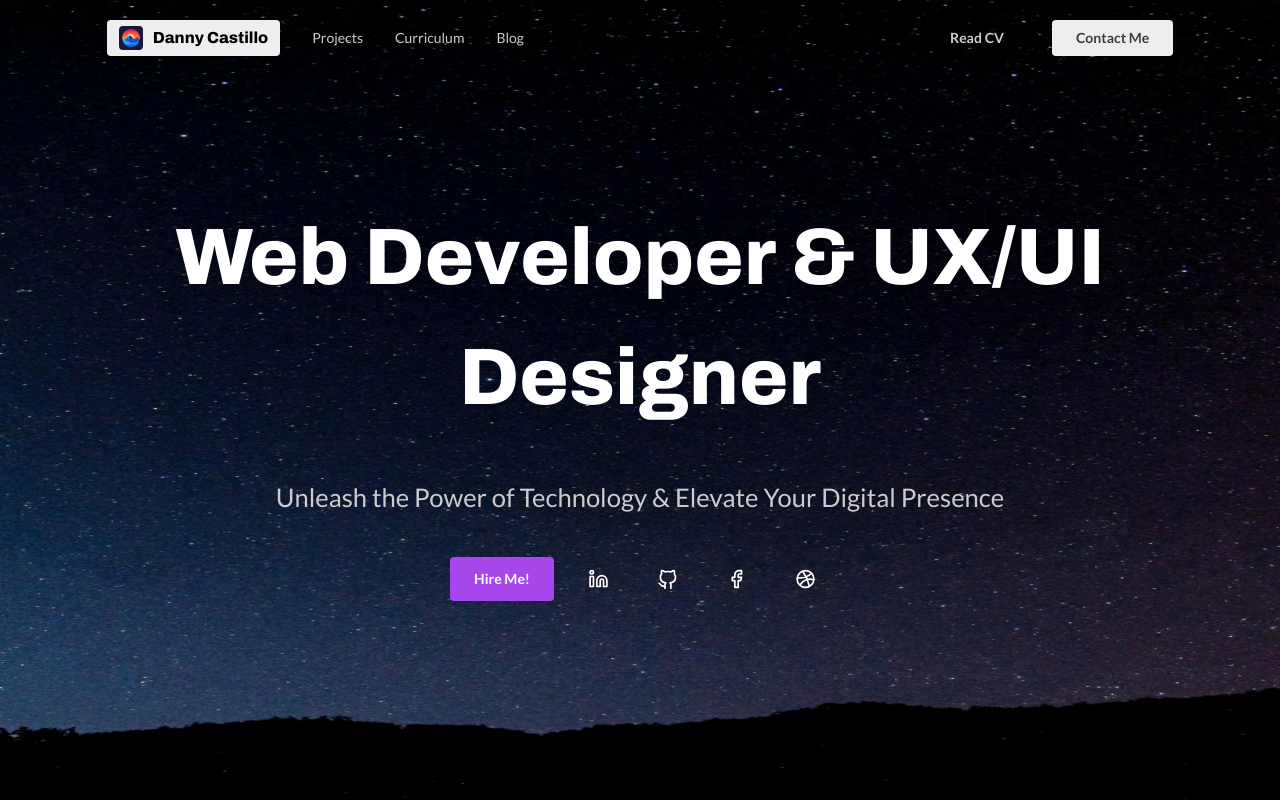
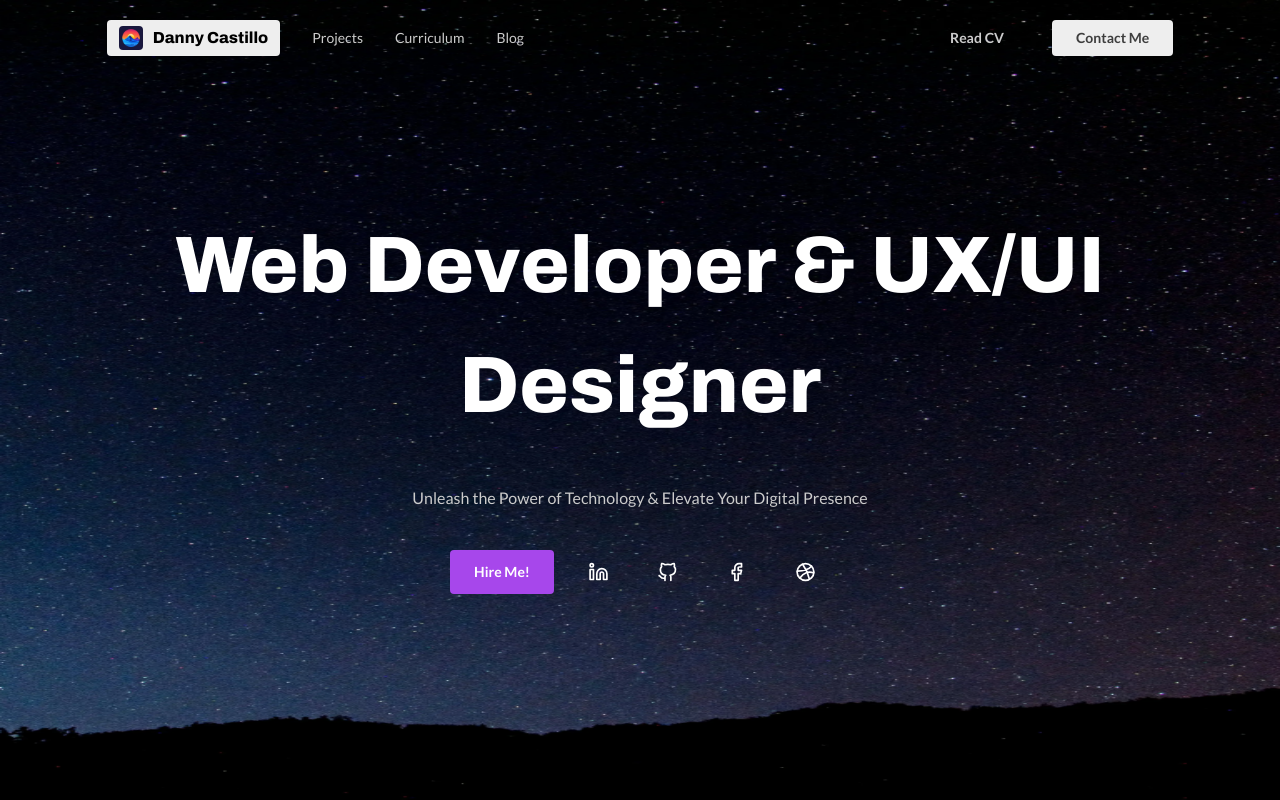
Before and after one commit to dannycastilloo/portfolio, a React (Vite) app: page / in a window 1280 px wide. Shown: the top 800 px of the page. Built offline with nearby package versions, Linux system fonts and the light colour scheme; the HTML template or start-up script is replaced by a standard one.

Commit message:
Update index.css

```diff
--- a/src/index.css
+++ b/src/index.css
@@ -5,10 +5,6 @@
 .title {
     font-size: 5rem;
     text-wrap: wrap;
-}
-
-.subtitle {
-    font-size: 1.6rem;
 }
 
 .presentation {
@@ -22,21 +18,13 @@
     background-color: rgba(62, 59, 64, 0.5);
 }
 
-@media (width <= 390px) {
-    .title {
-        font-size: 3rem;
-    }
-
-    .subtitle {
-        font-size: 1.2rem;
-    }
-
+@media (width < 768px) {
     .presentation {
         background-image: url('/background/background_sm.webp');
     }
 }
 
-@media (390px < width < 1440px) {
+@media (768px <= width < 1440px) {
     .title {
         font-size: 5rem;
     }
```
